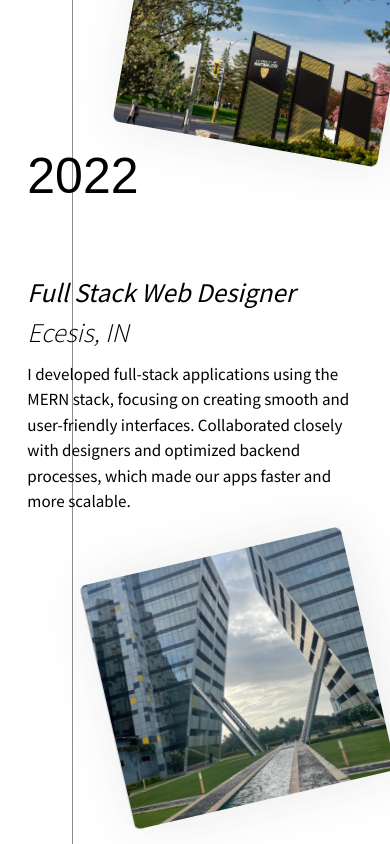
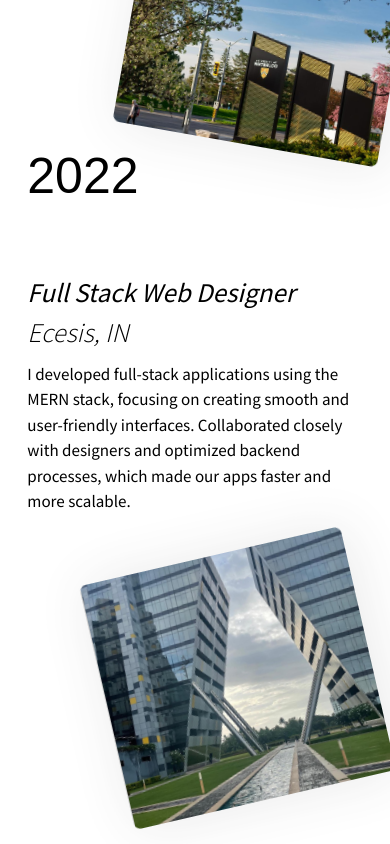
Before and after one commit to akshaykadambatt/protfolio-v2, a Next.js app: page / in a window 390 px wide. Shown: the part 3380-4224 px from the top of the page. Built offline with nearby package versions, Linux system fonts and the light colour scheme; a web font is replaced by a local one.

Commit message:
bug: Eager loading for slider images

```diff
--- a/app/globals.css
+++ b/app/globals.css
@@ -458,11 +458,11 @@ body {
 }
 
 .lines::before {
+  @apply hidden md:visible md:block;
   content: "";
   height: 100%;
   background: #04040424;
   width: 1px;
-  display: block;
   position: absolute;
   top: 76px;
   left: 45px;
--- a/components/ImageStack.tsx
+++ b/components/ImageStack.tsx
@@ -127,6 +127,7 @@ export default function Slider() {
                   <div key={index} className="carousel__cell number-slide1 ">
                     <InViewWrapper additionalClass="slider-image">
                       <Image
+                        loading="eager"
                         src={slide.img}
                         alt={slide.name}
                         width={500}
```
